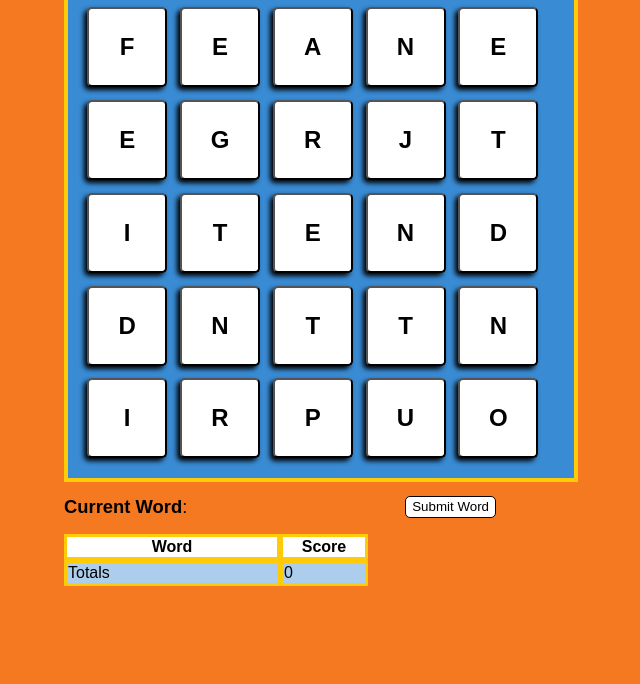
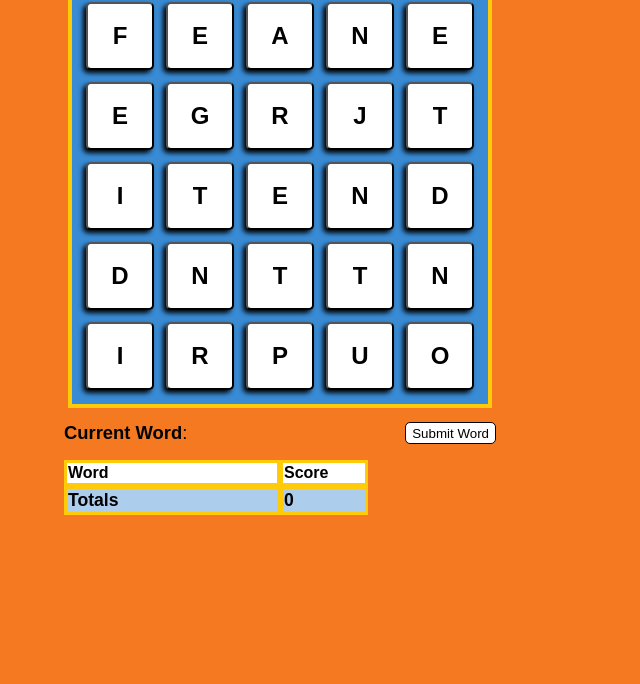
Before and after one commit to yes9111/boggle, a plain HTML site: page index.html in a window 1280 px wide. Shown: the part 116-800 px from the top of the page, without its empty margins (360-1000 px from the left). Drawn offline with Linux system fonts and the light colour scheme.

Commit message:
Button wrapper for equal sized buttons

```diff
--- a/boggle.css
+++ b/boggle.css
@@ -27,19 +27,26 @@ body{
 }
 
 #board{
-	width:30rem;
+	width:25em;
 	margin: 0 auto;
 	margin-bottom:0.9em;
 	background:#398BD4;
 	border:4px solid #FFCA08;
-	padding:0.8rem;
+	padding:0.5rem;
+	display:flex;
+	flex-wrap: wrap;
+}
+
+#board .button-wrapper{
+	width:5rem;
+	height:5rem;
+	padding:0.4rem;
+	box-sizing:border-box;
 }
 
 #board button{
-	box-sizing: border-box;
-	margin:0.4rem;
-	width:5rem;
-	height:5rem;
+	width:100%;
+	height:100%;
 	display:inline-block;
 	background:white;
 	border-radius:5px;
@@ -63,10 +70,13 @@ body{
 	border:3px solid #FFCA08;
 	margin:0;
 	background:white;
+	text-align:left;
 }
 
 #history-display .totals td{
 	background: #ACCEEC;
+	font-weight:bold;
+	font-size:110%;
 }
 
 #history-display .word{
--- a/boggle.js
+++ b/boggle.js
@@ -75,7 +75,7 @@ class UIBoard{
 
 	drawBoard(){
 		this.buttons.forEach(button => {
-			this.el.appendChild(button.el);
+			this.el.appendChild(button.wrapper);
 		});
 	}
 
@@ -134,12 +134,16 @@ class LetterButton{
 		this.setDisabled = this.setDisabled.bind(this);
 
 		this.value = face;
+		this.wrapper = document.createElement('div');
+		this.wrapper.classList.add('button-wrapper');
+
 		this.el = document.createElement('button');
 		this.el.value = face;
 		this.el.addEventListener('click', this.handleClick);
 		this.clickCb = cb;
 		this.el.innerHTML = face;
 		this.index = index;
+		this.wrapper.appendChild(this.el);
 	}
 
 	handleClick(event){
```
